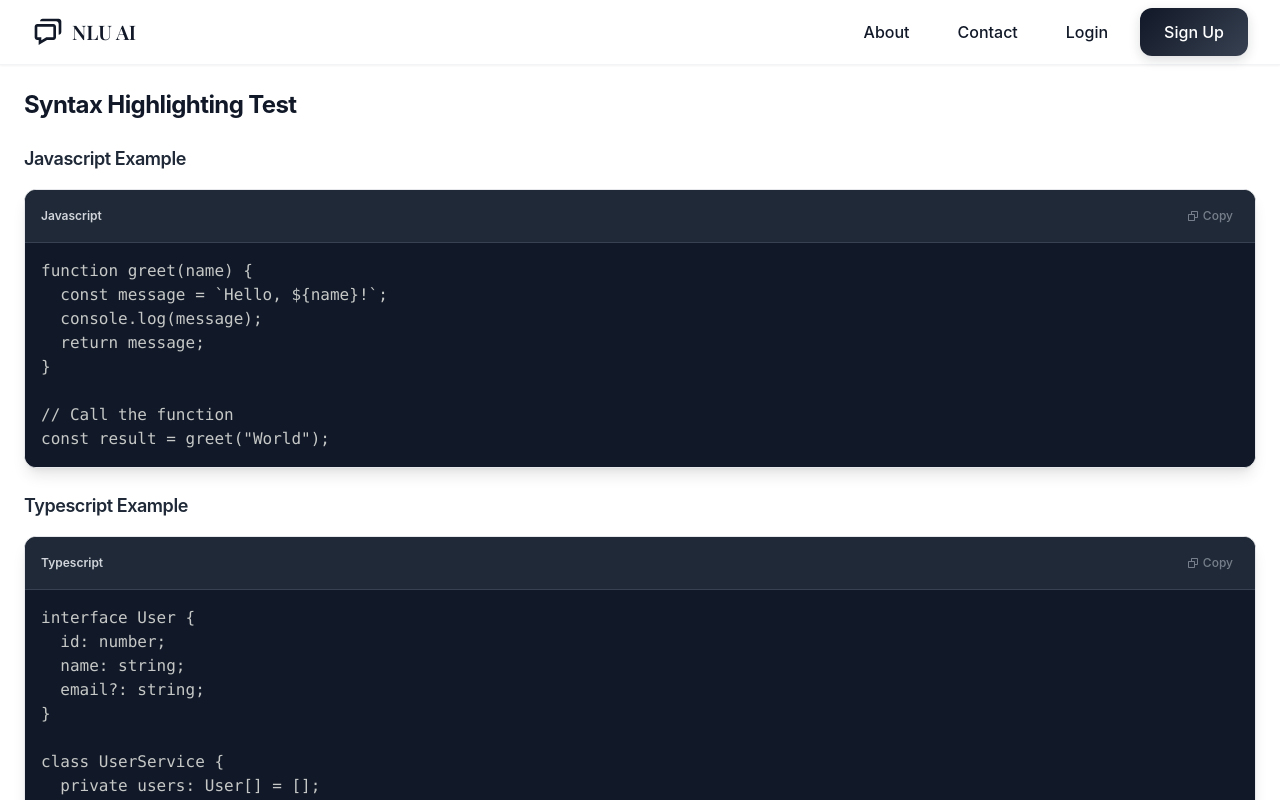
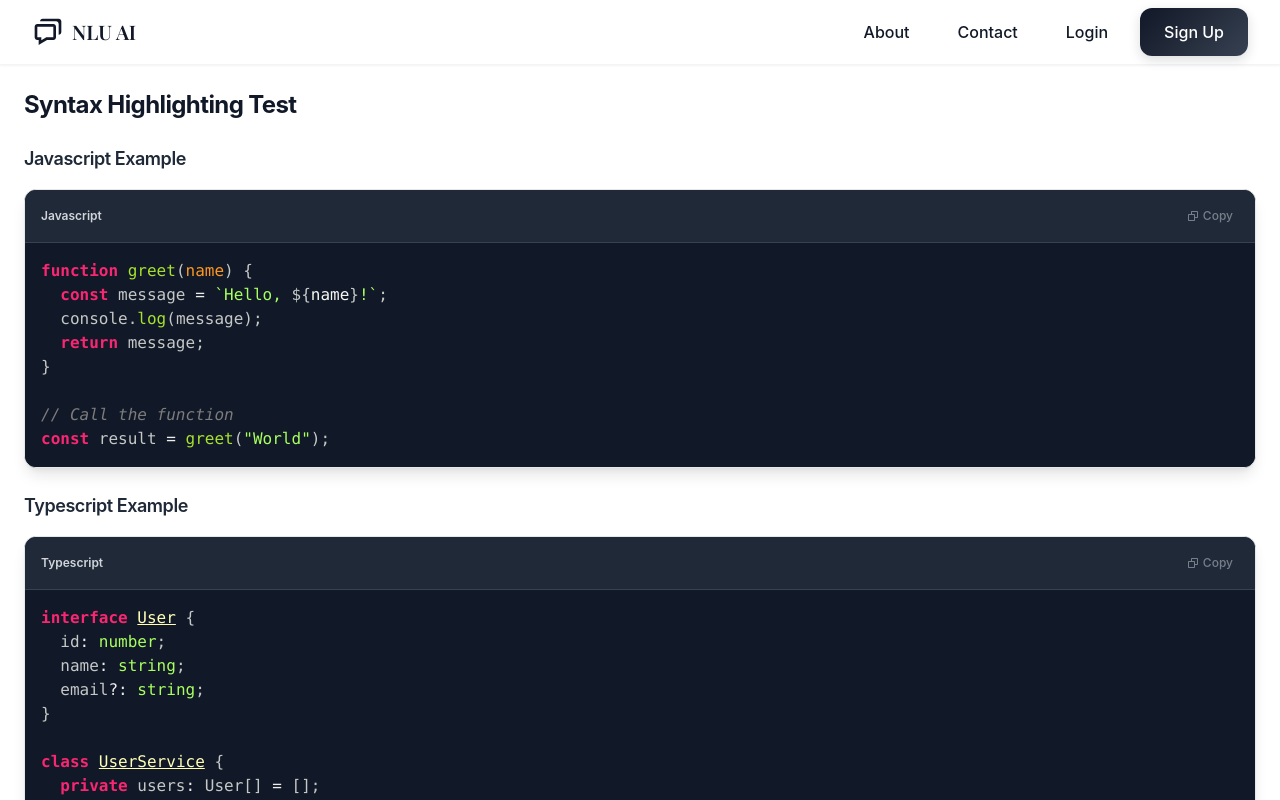
Before and after one commit to CaoThanhNammm/khoa_luan_2025_2026, a React (Vite) app in the folder UI/chatbot-frontend/: page /syntax-test in a window 1280 px wide. Shown: the top 800 px of the page. Built offline with nearby package versions, Linux system fonts and the light colour scheme.

Commit message:
Refactor CodeBlock component for improved language dependency handling and enhance ChatPage with throttled conversation switching to prevent duplicate API calls

```diff
--- a/UI/chatbot-frontend/src/components/chat/CodeBlock.tsx
+++ b/UI/chatbot-frontend/src/components/chat/CodeBlock.tsx
@@ -5,7 +5,7 @@ import Prism from 'prismjs';
 // Import CSS theme trước
 import 'prismjs/themes/prism-tomorrow.css';
 
-// Import các ngôn ngữ phổ biến
+// Import các ngôn ngữ phổ biến với thứ tự dependency đúng
 import 'prismjs/components/prism-javascript';
 import 'prismjs/components/prism-typescript';
 import 'prismjs/components/prism-java';
@@ -18,9 +18,50 @@ import 'prismjs/components/prism-bash';
 import 'prismjs/components/prism-c';
 import 'prismjs/components/prism-cpp';
 import 'prismjs/components/prism-csharp';
+// Import PHP dependencies first
+import 'prismjs/components/prism-markup-templating';
 import 'prismjs/components/prism-php';
 import 'prismjs/components/prism-go';
 import 'prismjs/components/prism-rust';
+
+// Safe highlighting function with better error handling
+const safeHighlight = (code: string, language: string): string => {
+  try {
+    const normalizedLang = language.toLowerCase();
+    const langMap: { [key: string]: string } = {
+      'js': 'javascript',
+      'ts': 'typescript',
+      'py': 'python',
+      'rb': 'ruby',
+      'sh': 'bash',
+      'shell': 'bash',
+      'yml': 'yaml',
+      'xml': 'markup',
+      'html': 'markup'
+    };
+
+    const prismLang = langMap[normalizedLang] || normalizedLang;
+
+    // Special handling for languages with dependencies
+    if (prismLang === 'php') {
+      if (!Prism.languages['markup-templating'] || !Prism.languages['php']) {
+        console.warn('PHP language dependencies not properly loaded, falling back to plain text');
+        return code; // Return plain text
+      }
+    }
+
+    // Check if language is supported
+    if (Prism.languages[prismLang]) {
+      return Prism.highlight(code, Prism.languages[prismLang], prismLang);
+    } else {
+      console.warn(`Language '${prismLang}' not supported by Prism, falling back to plain text`);
+      return code; // Return plain text
+    }
+  } catch (error) {
+    console.warn(`Prism highlighting failed for language '${language}':`, error);
+    return code; // Return plain text
+  }
+};
 
 interface CodeBlockProps {
   code: string;
@@ -39,38 +80,9 @@ const CodeBlock: React.FC<CodeBlockProps> = ({
   onCopy,
   isAutoDetected = false
 }) => {
-  const [highlightedCode, setHighlightedCode] = useState('');
-
-  useEffect(() => {
-    // Normalize language name
-    const normalizedLang = language.toLowerCase();
-    const langMap: { [key: string]: string } = {
-      'js': 'javascript',
-      'ts': 'typescript',
-      'py': 'python',
-      'rb': 'ruby',
-      'sh': 'bash',
-      'shell': 'bash',
-      'yml': 'yaml',
-      'xml': 'markup',
-      'html': 'markup'
-    };
-
-    const prismLang = langMap[normalizedLang] || normalizedLang;
-
-    try {
-      // Kiểm tra xem ngôn ngữ có được hỗ trợ không
-      if (Prism.languages[prismLang]) {
-        const highlighted = Prism.highlight(code, Prism.languages[prismLang], prismLang);
-        setHighlightedCode(highlighted);
-      } else {
-        // Fallback to plain text if language not supported
-        setHighlightedCode(code);
-      }
-    } catch (error) {
-      console.warn('Prism highlighting failed:', error);
-      setHighlightedCode(code);
-    }
+  const [highlightedCode, setHighlightedCode] = useState('');  useEffect(() => {
+    const highlighted = safeHighlight(code, language);
+    setHighlightedCode(highlighted);
   }, [code, language]);
   return (
     <div className="my-4 w-full">
--- a/UI/chatbot-frontend/src/pages/ChatPage.tsx
+++ b/UI/chatbot-frontend/src/pages/ChatPage.tsx
@@ -44,7 +44,40 @@ const ChatPage: React.FC = () => {
   const [loadingConversationId, setLoadingConversationId] = useState<number | null>(null);  // Ref để track navigation timeout
   const navigationTimeoutRef = useRef<number | null>(null);
   // Ref để track switch conversation debounce
-  const switchTimeoutRef = useRef<number | null>(null);
+  const switchTimeoutRef = useRef<number | null>(null);  // Ref để track conversation switch debounce
+  const conversationSwitchRef = useRef<number | null>(null);
+  const lastSwitchTimeRef = useRef<number>(0);
+
+  // Throttled switch conversation to prevent duplicate API calls
+  const throttledSwitchToConversation = useCallback(async (id: number) => {
+    const now = Date.now();
+
+    // Prevent switching too frequently (minimum 500ms between switches)
+    if (now - lastSwitchTimeRef.current < 500) {
+      return;
+    }
+
+    lastSwitchTimeRef.current = now;
+
+    // Clear any existing timeout
+    if (conversationSwitchRef.current) {
+      clearTimeout(conversationSwitchRef.current);
+    }
+
+    // Set a small delay to debounce rapid switches
+    return new Promise<void>((resolve) => {
+      conversationSwitchRef.current = setTimeout(async () => {
+        try {
+          await switchToConversation(id);
+          resolve();
+        } catch (error) {
+          console.error('Error switching conversation:', error);
+          resolve();
+        }
+      }, 100);
+    });
+  }, [switchToConversation]);
+
   // Handle URL synchronization with current conversation
   useEffect(() => {
     // Nếu đang tạo session mới, không làm gì cả
@@ -62,11 +95,10 @@ const ChatPage: React.FC = () => {
         currentConversation?.id !== urlConversationId &&
         conversations.length > 0 &&
         loadingConversationId !== urlConversationId) {
-
-      const targetConversation = conversations.find(conv => conv.id === urlConversationId);
+        const targetConversation = conversations.find(conv => conv.id === urlConversationId);
       if (targetConversation) {
         setLoadingConversationId(urlConversationId);
-        switchToConversation(urlConversationId).finally(() => {
+        throttledSwitchToConversation(urlConversationId).finally(() => {
           setLoadingConversationId(null);
         });
       } else {
@@ -89,7 +121,20 @@ const ChatPage: React.FC = () => {
       navigate(`/chat/${currentConversation.id}`, { replace: true });
       navigationTimeoutRef.current = setTimeout(() => setIsNavigating(false), 100);
     }
-  }, [urlConversationId, currentConversation, conversations, loading, switchToConversation, navigate, location.pathname, isCreatingNewSession, loadingConversationId, isNavigating]);  // Cleanup timeout on unmount
+  }, [
+    urlConversationId,
+    currentConversation?.id,
+    conversations,
+    loading,
+    isCreatingNewSession,
+    loadingConversationId,
+    isNavigating,
+    location.pathname,
+    throttledSwitchToConversation,
+    navigate,
+    currentConversation  ]);
+
+  // Cleanup timeout on unmount
   useEffect(() => {
     return () => {
       if (navigationTimeoutRef.current) {
@@ -98,7 +143,11 @@ const ChatPage: React.FC = () => {
       if (switchTimeoutRef.current) {
         clearTimeout(switchTimeoutRef.current);
       }
-    };  }, []);
+      if (conversationSwitchRef.current) {
+        clearTimeout(conversationSwitchRef.current);
+      }
+    };
+  }, []);
   // Get messages from current conversation directly (no conversion needed)
   const messages = currentConversation?.messages || [];
   const currentSessionId = currentConversation?.id.toString() || '';
@@ -166,7 +215,7 @@ const ChatPage: React.FC = () => {
     setIsNavigating(true);
 
     try {
-      await switchToConversation(id);
+      await throttledSwitchToConversation(id);
       // Update URL to reflect selected conversation
       navigate(`/chat/${id}`, { replace: true });
     } catch (error) {
@@ -175,7 +224,7 @@ const ChatPage: React.FC = () => {
       setLoadingConversationId(null);
       switchTimeoutRef.current = setTimeout(() => setIsNavigating(false), 100);
     }
-  }, [currentConversation?.id, loadingConversationId, switchToConversation, navigate]);
+  }, [currentConversation?.id, loadingConversationId, throttledSwitchToConversation, navigate]);
   const handleDeleteSession = async (conversationId: string) => {
     const id = Number(conversationId);
     await deleteConversation(id);
```
